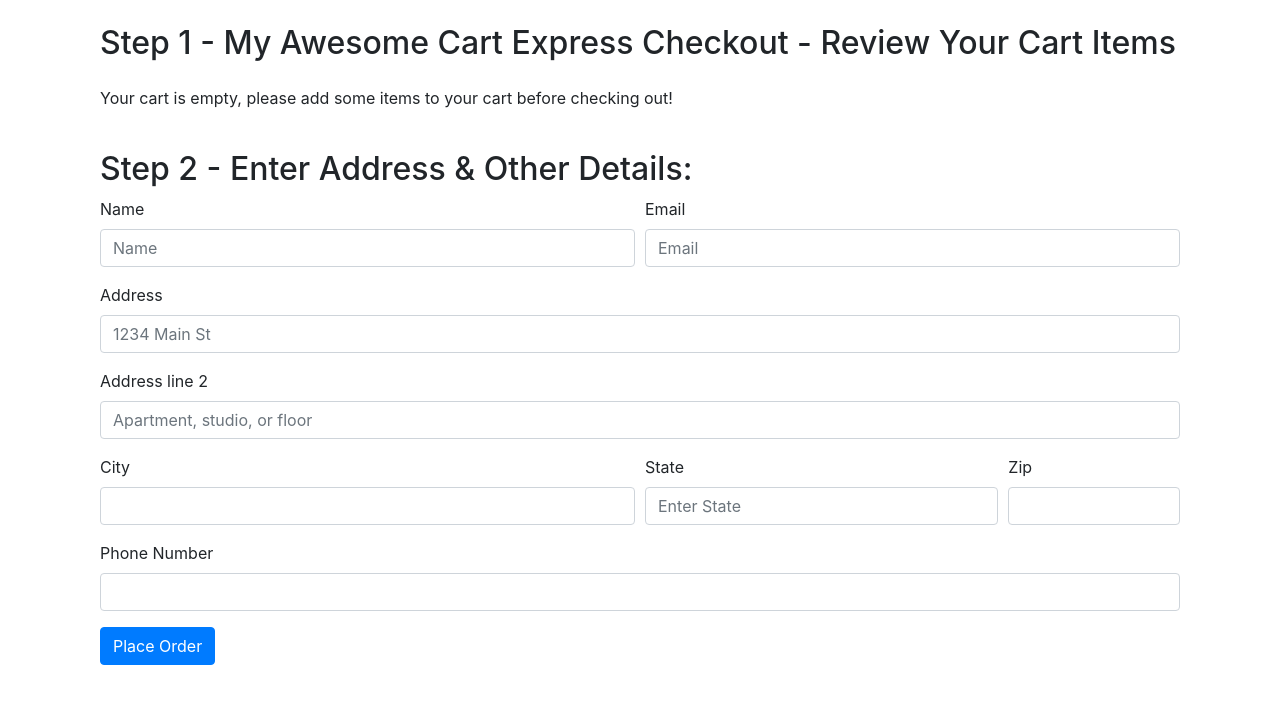
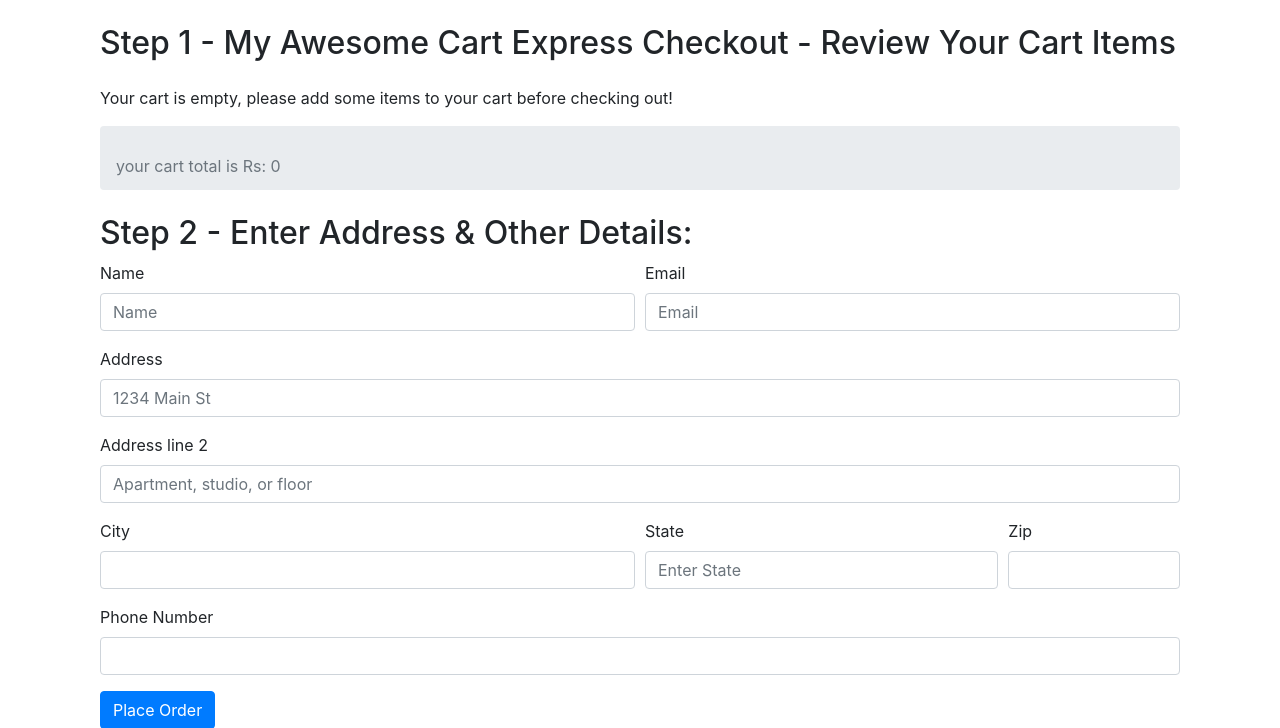
Before and after one commit to Rajnishrao67/e-commerce_website, a Django app: page /shop/checkout/ in a window 1280 px wide. Shown: the part 56-784 px from the top of the page. Before the commit the page ends 721 px from the top, so only its background shows below. Run offline with Django 3.2, Linux system fonts and the light colour scheme; some libraries are stand-ins or nearby versions.

Commit message:
Everything is fully working condition,time to move towards the Blog

```diff
--- a/shop/templates/shop/checkout.html
+++ b/shop/templates/shop/checkout.html
@@ -7,6 +7,15 @@
         <div class="my-4">
             <ul class="list-group" id="items">
             </ul>
+
+        <nav aria-label="breadcrumb">
+  <ol class="breadcrumb">
+    <li class="breadcrumb-item active mt-3" aria-current="page">your cart total is Rs: <span id="totalPrice">thanks for using cybertronium</span></li>
+  </ol>
+</nav>
+
+
+
         </div>
     </div>
     <div class="col my-4">
@@ -63,6 +72,7 @@ if (localStorage.getItem('cart') == null) {
 }
 console.log(cart);
 var sum = 0;
+var totalPrice = 0;
 if ($.isEmptyObject(cart)) {
     //if object is empty
     mystr = `<p>Your cart is empty, please add some items to your cart before checking out!</p>`
@@ -71,7 +81,9 @@ if ($.isEmptyObject(cart)) {
     for (item in cart) {
         let name = cart[item][1];
         let qty = cart[item][0];
+        let itemPrice = cart[item][2];
         sum = sum + qty;
+        totalPrice = totalPrice + qty *itemPrice
         mystr = `<li class="list-group-item d-flex justify-content-between align-items-center">
                     ${name}
                     <span class="badge badge-primary badge-pill">${qty}</span>
@@ -80,6 +92,7 @@ if ($.isEmptyObject(cart)) {
     }
 }
 document.getElementById('cart').innerHTML = sum;
+document.getElementById('totalPrice').innerHTML = totalPrice;
 $('#itemsJson').val(JSON.stringify(cart));
 {% if thank %}
 alert('Thanks for ordering with us. Your order is is {{id}}. Use it to track your order using our order tracker');
--- a/shop/templates/shop/index.html
+++ b/shop/templates/shop/index.html
@@ -71,6 +71,7 @@
             <div class="card-body">
               <h5 class="card-title" id="namepr{{i.id}}">{{i.product_name}}</h5>
               <p class="card-text">{{i.desc|slice:"0:53"}}...</p>
+              <h6 class="cart-title">Price: <span id="pricepr{{i.id}}">{{i.price}}</span></h6>
 
               <span id="divpr{{i.id}}" class="divpr">
               <button id="pr{{i.id}}" class="btn btn-primary cart">Add To Cart</button> </span>
@@ -123,7 +124,8 @@
     } else{
       qty = 1;
       name = document.getElementById('name'+idstr).innerHTML;
-      cart[idstr] = [qty, name];
+      price = document.getElementById('price'+idstr).innerHTML;
+      cart[idstr] = [qty, name, parseInt(price)];
      }
      updateCart(cart);
 
--- a/shop/views.py
+++ b/shop/views.py
@@ -1,9 +1,11 @@
 from django.shortcuts import render
-from .models import Product, Contact, Orders,OrderUpdate
+from .models import Product, Contact, Orders, OrderUpdate
 from math import ceil
+import json
+
 # Create your views here.
 from django.http import HttpResponse
-import json
+
 
 def index(request):
     allProds = []
@@ -44,7 +46,7 @@ def tracker(request):
                 updates = []
                 for item in update:
                     updates.append({'text': item.update_desc, 'time': item.timestamp})
-                    response = json.dumps(updates, default=str)
+                    response = json.dumps([updates, order[0].items_json], default=str)
                 return HttpResponse(response)
             else:
                 return HttpResponse('{}')
@@ -63,7 +65,6 @@ def productview(request,myid):
     product = Product.objects.filter(id=myid)
     print(product)
     return render(request,'shop/prodView.html',{'product':product[0]})
-
 
 def checkout(request):
     if request.method=="POST":
```
Also changed, not shown: shop/templates/shop/tracker.html (+19 -1 lines), db.sqlite3, media/shop/images/children-1149671.jpg (added).
